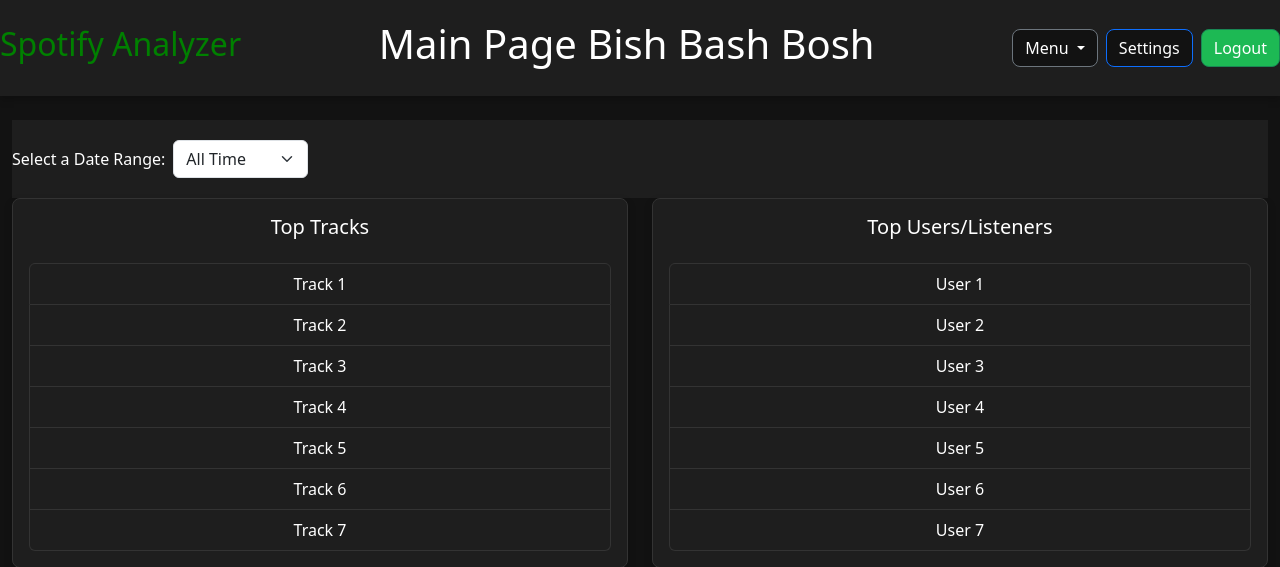
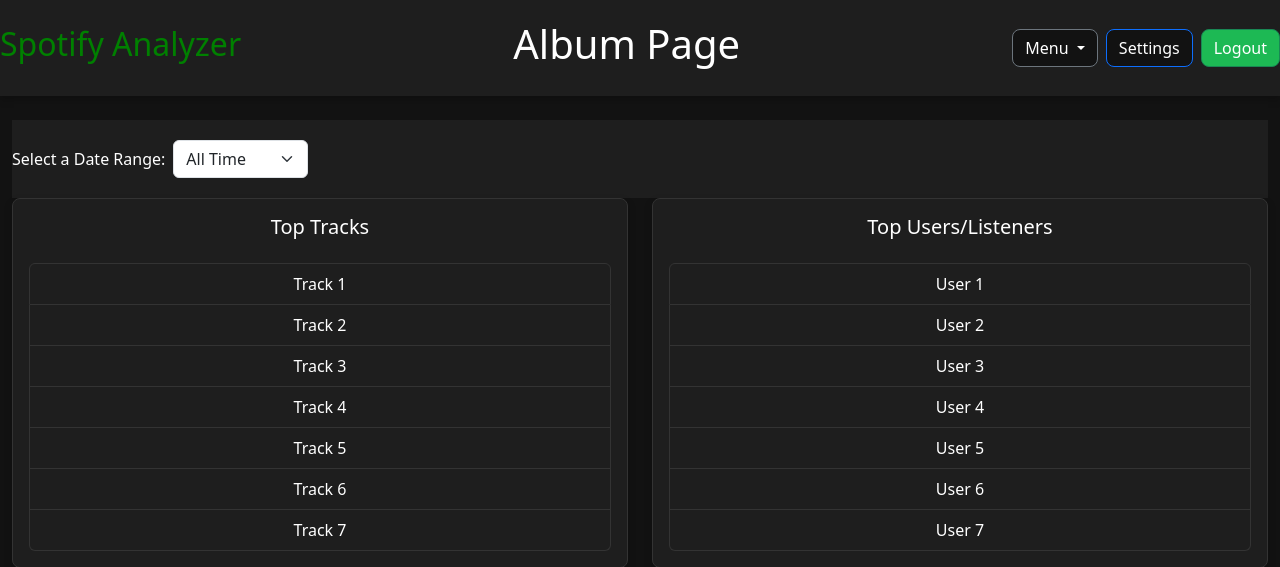
Before and after one commit to Zancmok/AdvancedSpotifyDataAnalyzer, a Python web app: template src/templates/album.html in a window 1280 px wide. Shown: the top 567 px of the page. Run offline with Jinja, Linux system fonts and the light colour scheme; the template is opened without the code that fills it, so the values that code supplies are empty.

Commit message:
fixed main tittle

```diff
--- a/src/templates/album.html
+++ b/src/templates/album.html
@@ -18,7 +18,7 @@
 				<div id="skam" class="container-fluid d-flex justify-content-between align-items-center">
 					<h2><a href="/" style="text-decoration:none;color:green">Spotify Analyzer</a></h2>
 
-					<h1 class="mx-auto">Main Page Bish Bash Bosh</h1>
+					<h1 class="mx-auto">Album Page</h1>
 
 					<div class="d-flex align-items-center">
 						<!-- Dropdown Menu -->
--- a/src/templates/creator.html
+++ b/src/templates/creator.html
@@ -18,7 +18,7 @@
 				<div id="skam" class="container-fluid d-flex justify-content-between align-items-center">
 					<h2><a href="/" style="text-decoration:none;color:green">Spotify Analyzer</a></h2>
 
-					<h1 class="mx-auto">Main Page Bish Bash Bosh</h1>
+					<h1 class="mx-auto">Creator Page</h1>
 
 					<div class="d-flex align-items-center">
 						<!-- Dropdown Menu -->
--- a/src/templates/genre.html
+++ b/src/templates/genre.html
@@ -18,7 +18,7 @@
 				<div id="skam" class="container-fluid d-flex justify-content-between align-items-center">
 					<h2><a href="/" style="text-decoration:none;color:green">Spotify Analyzer</a></h2>
 
-					<h1 class="mx-auto">Main Page Bish Bash Bosh</h1>
+					<h1 class="mx-auto">Genre Page</h1>
 
 					<div class="d-flex align-items-center">
 						<!-- Dropdown Menu -->
--- a/src/templates/index.html
+++ b/src/templates/index.html
@@ -18,7 +18,7 @@
 				<div id="skam" class="container-fluid d-flex justify-content-between align-items-center">
 					<h2><a href="/" style="text-decoration:none;color:green">Spotify Analyzer</a></h2>
 
-					<h1 class="mx-auto">Main Page Bish Bash Bosh</h1>
+					<h1 class="mx-auto">Main Page</h1>
 
 					<div class="d-flex align-items-center">
 						<!-- Dropdown Menu -->
```
